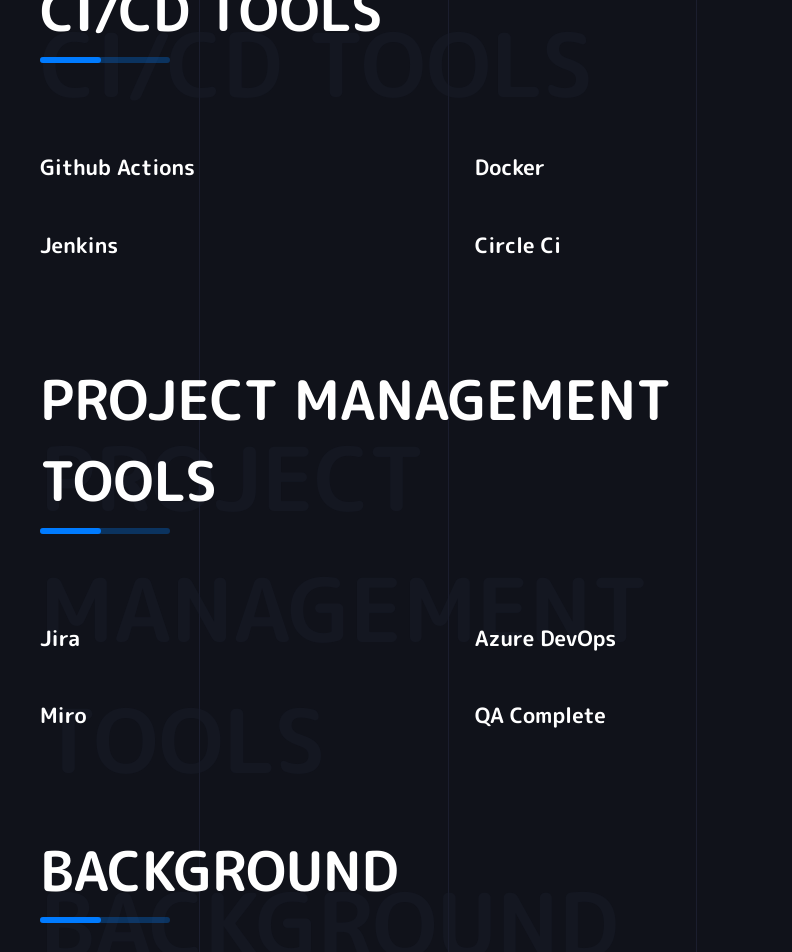
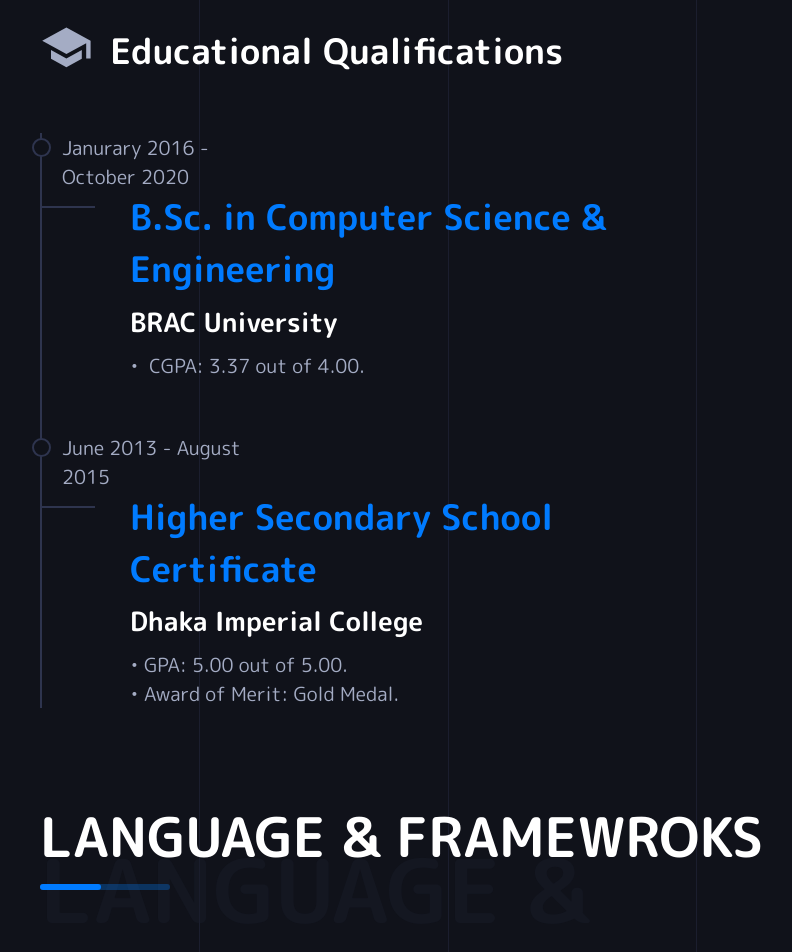
Before and after one commit to sultanparvez/sultan-parvez, a React (Create React App) app: page /resume in a window 1280 px wide. Shown: the part 1200-2152 px from the top of the page, without its empty margins (335-1127 px from the left). Built offline with nearby package versions, Linux system fonts and the light colour scheme.

Commit message:
update resume section

```diff
--- a/src/Pages/ResumePage.js
+++ b/src/Pages/ResumePage.js
@@ -9,11 +9,10 @@
     return (
         <MainLayout>
             {/*<Publication/>*/}
+            <Resume />
             <Skills />
             <CICDTools/>
             <Tools />
-            <Resume />
-
         </MainLayout>
     )
 }
```
